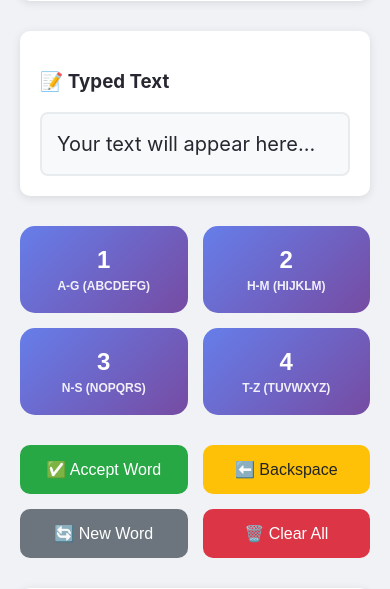
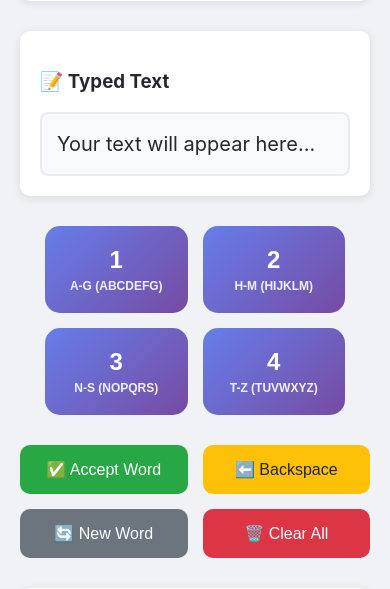
Before and after one commit to jacobsafar/AIKeyboard, a Flask app: page / in a window 390 px wide. Shown: the part 476-1065 px from the top of the page. Run offline with Flask 3, Linux system fonts and the light colour scheme; data that the repository does not hold is empty.

Commit message:
Arrange word prediction buttons in a square layout for improved user experience
Restructures the keyboard grid to a 2x2 layout in index.html and adjusts CSS for responsiveness.

Replit-Commit-Author: Agent
Replit-Commit-Session-Id: 985a9fc3-e5ae-499b-8e58-8e1673cae6aa
Replit-Commit-Screenshot-Url: https://storage.googleapis.com/screenshot-production-us-central1/6be75296-ea90-4192-8eff-f369ab9c8a21/985a9fc3-e5ae-499b-8e58-8e1673cae6aa/K4spcez

```diff
--- a/templates/index.html
+++ b/templates/index.html
@@ -104,9 +104,13 @@
 
         .keyboard {
             display: grid;
-            grid-template-columns: repeat(4, 1fr);
+            grid-template-columns: repeat(2, 1fr);
+            grid-template-rows: repeat(2, 1fr);
             gap: 15px;
             margin-bottom: 30px;
+            max-width: 400px;
+            margin-left: auto;
+            margin-right: auto;
         }
 
         .keyboard-button {
@@ -290,7 +294,7 @@
             }
 
             .keyboard {
-                grid-template-columns: repeat(2, 1fr);
+                max-width: 300px;
             }
 
             .controls {
```
